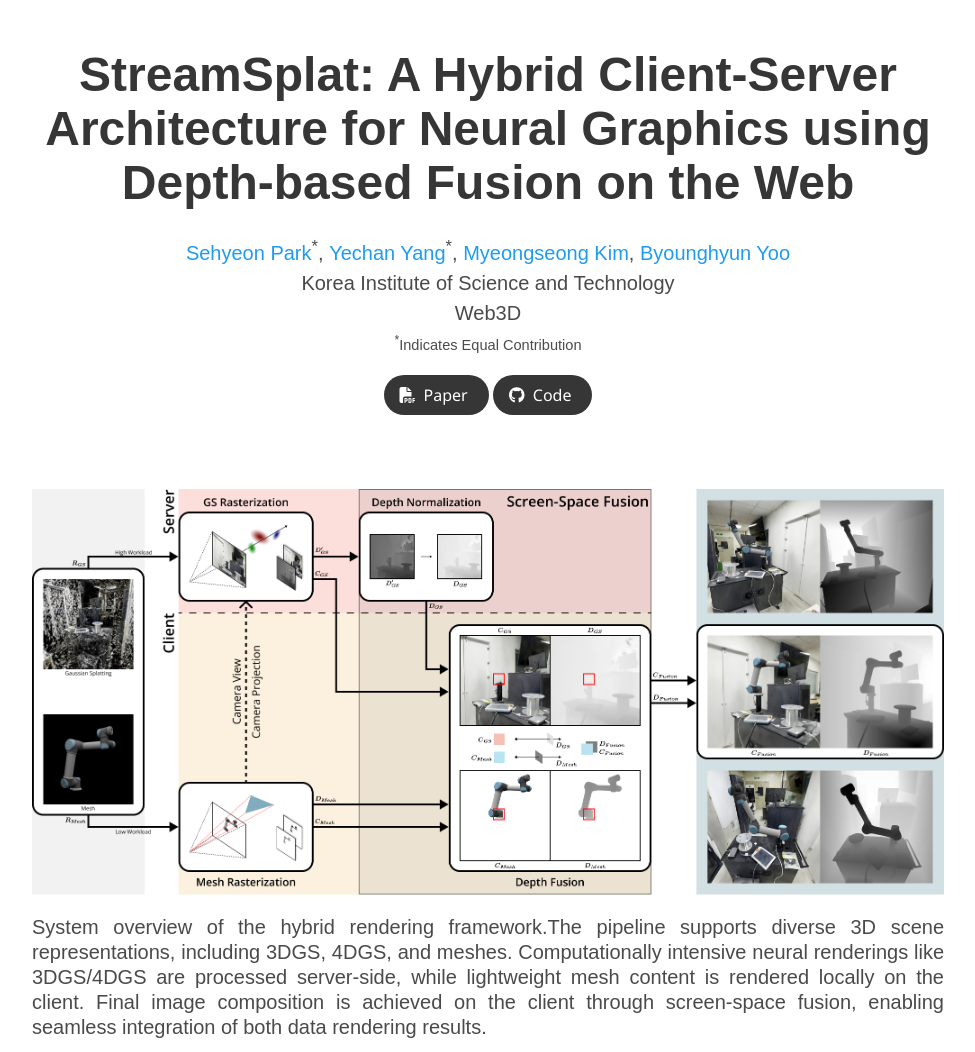
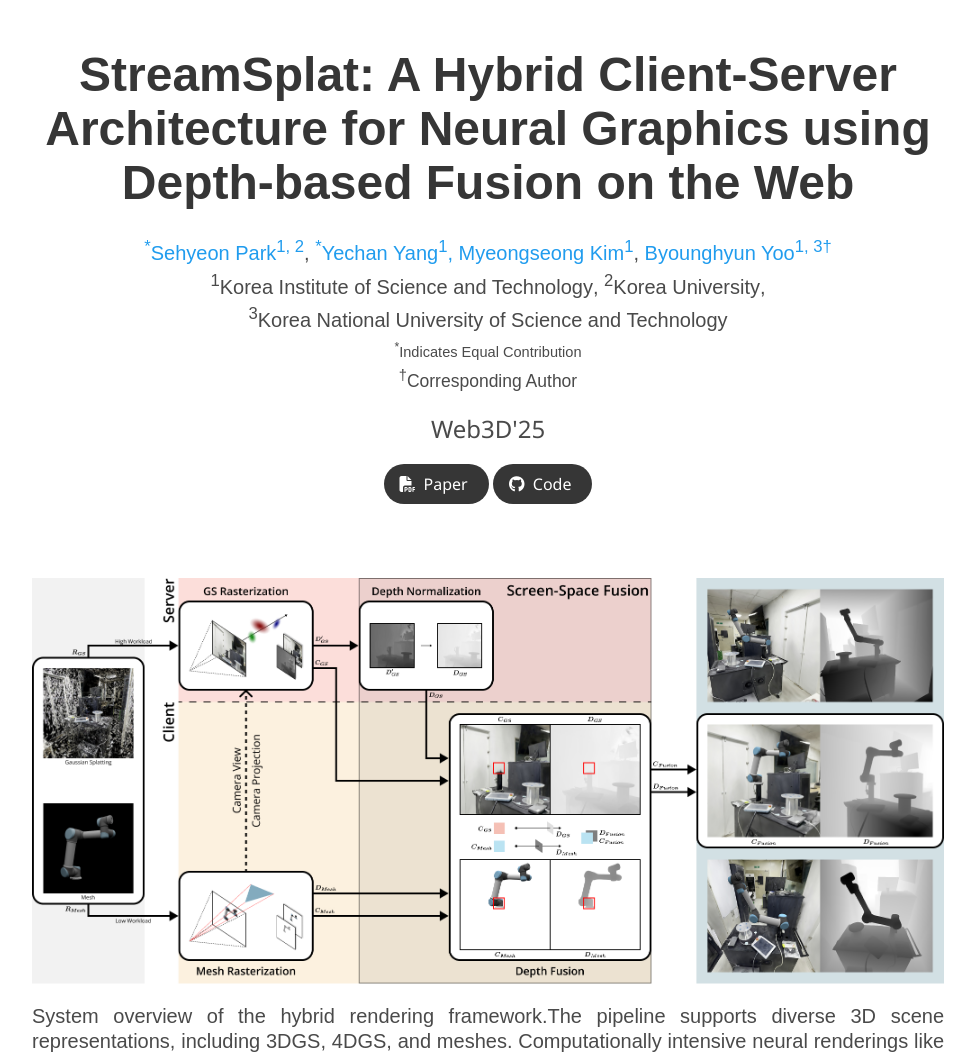
Before and after one commit to elan1537/StreamSplat, a plain HTML site: page index.html in a window 1280 px wide. Shown: the top 1052 px of the page, without its empty margins (152-1127 px from the left). Drawn offline with nearby package versions, Linux system fonts and the light colour scheme; some icons are missing; a web font is replaced by a local one.

Commit message:
Mod: 저자 소속 수정

```diff
--- a/index.html
+++ b/index.html
@@ -103,21 +103,30 @@
             <h1 class="title is-1 publication-title">StreamSplat: A Hybrid Client-Server Architecture for Neural
               Graphics using Depth-based Fusion on the Web</h1>
             <div class="is-size-5 publication-authors">
-              <!-- Paper authors -->
               <span class="author-block">
-                <a href="https://iam.pengpark.com" target="_blank">Sehyeon Park</a><sup>*</sup>,</span>
+                <a href="https://iam.pengpark.com" target="_blank"><sup>*</sup>Sehyeon Park<sup>1, 2</sup></a>,</span>
               <span class="author-block">
-                <a href="https://sites.google.com/view/yechanyang/home" target="_blank">Yechan
-                  Yang</a><sup>*</sup>,</span>
+                <a href="https://sites.google.com/view/yechanyang/home" target="_blank"><sup>*</sup>Yechan
+                  Yang<sup>1</sup>,</a> </span>
               <span class="author-block">
-                <a href="https://myeongseong.kim/" target="_blank">Myeongseong Kim</a>,</span>
+                <a href="https://myeongseong.kim/" target="_blank">Myeongseong Kim<sup>1</sup></a>,</span>
               <span class="author-block">
-                <a href="https://www.byoo.net/" target="_blank">Byounghyun Yoo</a>
+                <a href="https://www.byoo.net/" target="_blank">Byounghyun Yoo<sup style="user-select: none;">1,
+                    3</sup><sup>†</sup></a>
+              </span>
             </div>
 
             <div class="is-size-5 publication-authors">
-              <span class="author-block">Korea Institute of Science and Technology<br>Web3D</span>
+              <span class="author-block"><sup style="user-select: auto;">1</sup>Korea Institute of Science and
+                Technology</span>,
+              <span class="author-block"><sup style="user-select: auto;">2</sup>Korea University</span>,
+              <span class="author-block"><sup>3</sup>Korea National University of Science and Technology</span>
               <span class="eql-cntrb"><small><br><sup>*</sup>Indicates Equal Contribution</small></span>
+              <span class="corr-cntrb"><small><br><sup>†</sup>Corresponding Author</small></span>
+            </div>
+
+            <div class="is-size-4" style="margin-top: 1rem;">
+              <span>Web3D'25</span>
             </div>
 
             <div class="column has-text-centered">
@@ -225,7 +234,7 @@
   </section>
 
 
-  <section class="section">
+  <section class="section" style="margin-top: 3rem;">
     <div class="container is-full-width">
       <div class="columns is-centered has-text-centered">
         <div class="column is-four-fifths">
@@ -313,7 +322,7 @@
   <!-- Scene demo videos with auto‑generated buttons -->
   <section class="section" id="scene-demos">
     <div class="columns is-centered has-text-centered">
-      <div class="column is-4">
+      <div class="column is-four-fifths">
         <h2 class="title is-3">Scene Demo Videos</h2>
 
         <!-- Buttons will be injected here -->
```
